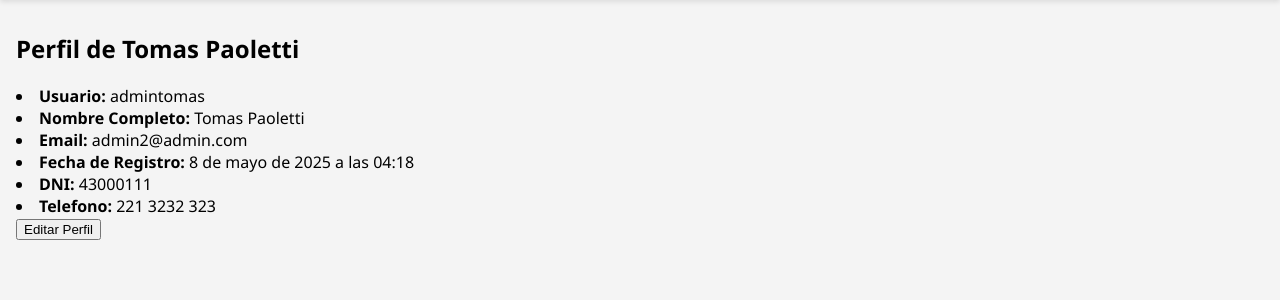
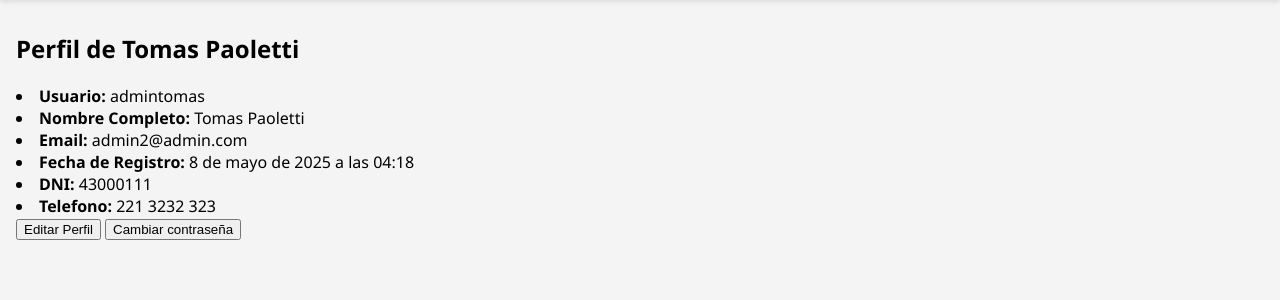
Before and after one commit to tomaspaoletti00/Ingenieria-de-Software-2, a Django app: page /usuarios/perfil/ in a window 1280 px wide. Shown: the part 80-380 px from the top of the page. Run offline with Django 5.2, Linux system fonts and the light colour scheme; a user stored in the database is signed in.

Commit message:
creadas hu de alta manual y cambio de contraseña

```diff
--- a/gestion_usuarios/urls.py
+++ b/gestion_usuarios/urls.py
@@ -1,6 +1,8 @@
 from django.urls import path
 from . import views
 from django.contrib.auth.views import LogoutView
+from django.contrib.auth import views as auth_views
+from .views import MiPasswordChangeView
 
 urlpatterns = [
     path('registro/', views.registrar_usuario, name='registro'),
@@ -24,7 +26,8 @@ urlpatterns = [
     path('deshabilitar/<int:user_id>/', views.deshabilitar_usuario, name='deshabilitar_usuario'),
     path('usuarios/habilitar/<int:user_id>/', views.habilitar_usuario, name='habilitar_usuario'),
     path('empleados/<int:user_id>/habilitar/', views.habilitar_empleado, name='habilitar_empleado'),
-    path('alta-manual/', views.alta_manual_usuario, name= 'alta-manual')
+    path('alta-manual/', views.alta_manual_usuario, name= 'alta-manual'),
+    path('cambiar-password/', MiPasswordChangeView.as_view(), name='cambiar_password'),
 
 
 
--- a/gestion_usuarios/views.py
+++ b/gestion_usuarios/views.py
@@ -19,6 +19,9 @@ from .forms import AltaManualUsuarioForm
 import secrets
 import string
 import random
+from django.contrib.auth.views import PasswordChangeView
+from django.contrib import messages
+from django.urls import reverse_lazy
 
 
 def home(request):
@@ -310,3 +313,12 @@ def alta_manual_usuario(request):
         form = AltaManualUsuarioForm()
 
     return render(request, 'gestion_usuarios/alta_manual.html', {'form': form})
+
+
+class MiPasswordChangeView(PasswordChangeView):
+    template_name = 'gestion_usuarios/cambiar_password.html'
+    success_url = reverse_lazy('perfil_usuario')  # o donde quieras redirigir
+
+    def form_valid(self, form):
+        messages.success(self.request, '¡Tu contraseña fue actualizada correctamente!')
+        return super().form_valid(form)
--- a/templates/gestion_usuarios/perfil.html
+++ b/templates/gestion_usuarios/perfil.html
@@ -11,9 +11,10 @@
     <li><strong>DNI:</strong> {{ usuario.dni}}</li>
     <li><strong>Telefono:</strong> {{ usuario.telefono}}</li>
 </div>
-<a href="{% url 'editar_perfil' %}">
-    <button>Editar Perfil</button>
-</a>
+<a href="{% url 'editar_perfil' %}"><button>Editar Perfil</button></a>
+
+<a href="{% url 'cambiar_password' %}"><button>Cambiar contraseña</button></a>
+
 
 
 {% endblock %}
```
Also changed, not shown: templates/gestion_usuarios/cambiar_password.html (added, +12 -0 lines), db.sqlite3.
